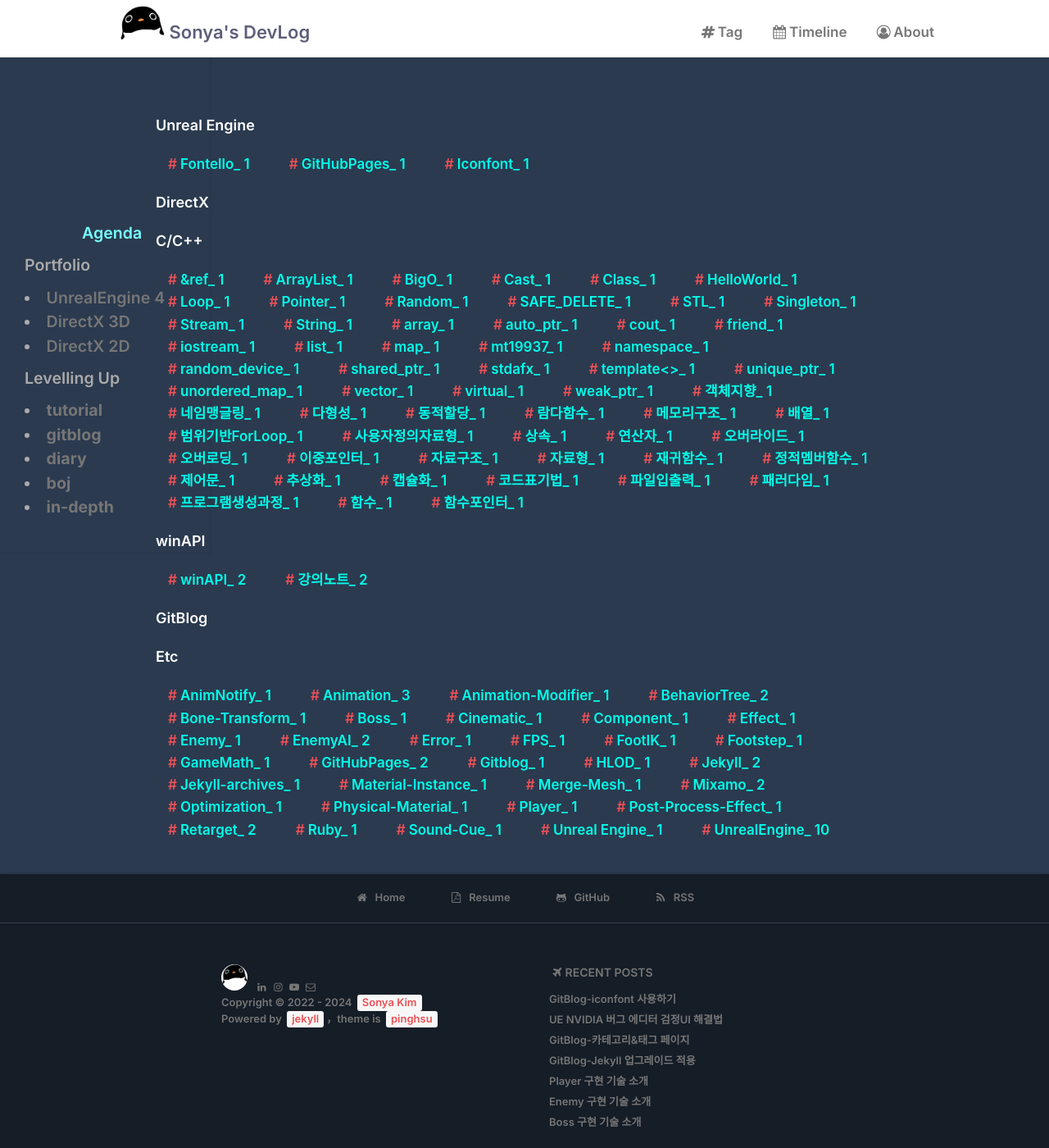
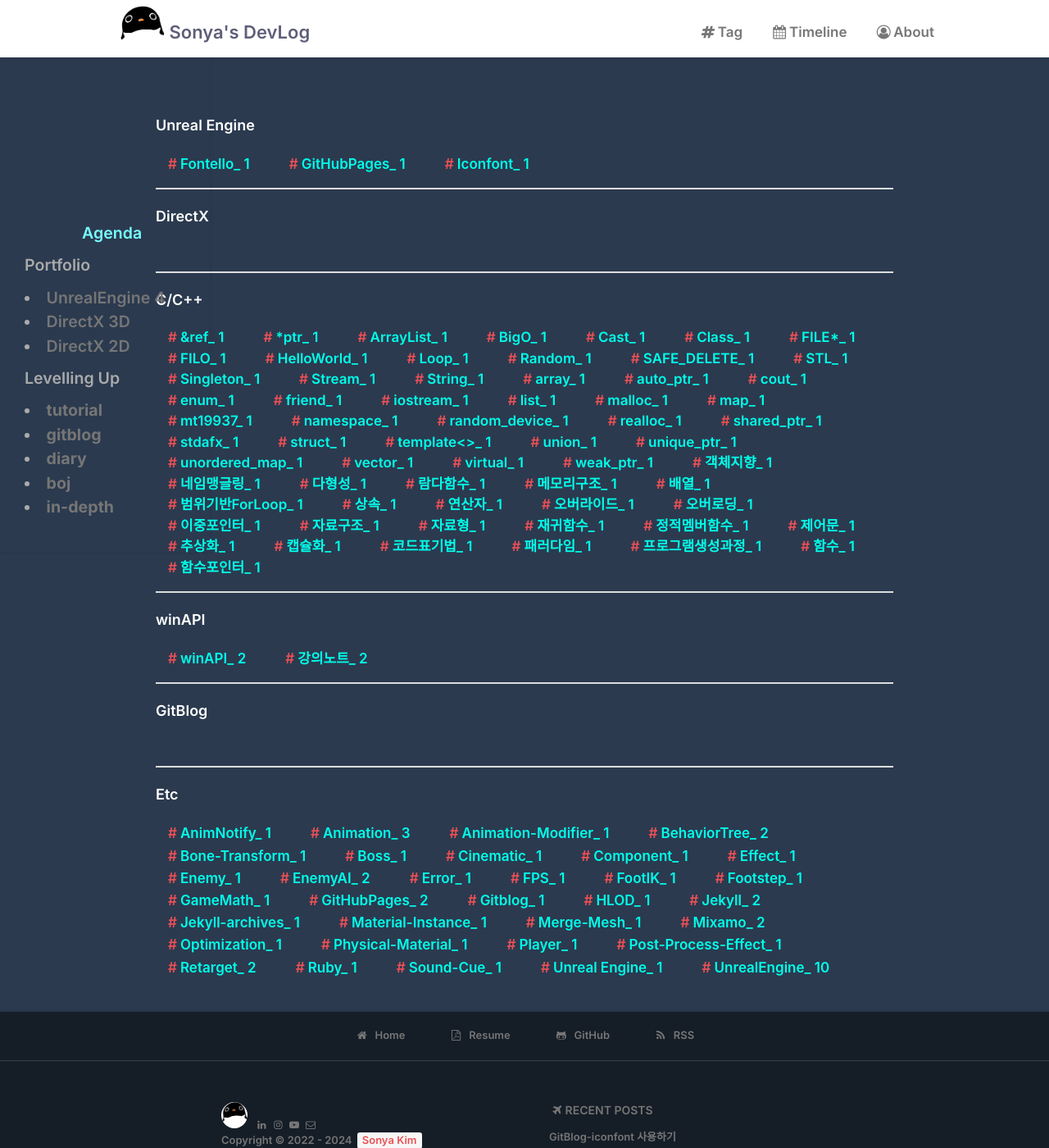
Before and after one commit to ssonsonya/ssonsonya.github.io, a Jekyll site: the page built from tags.html, in a window 1280 px wide and 1400 px high. Shown: the whole window at 82% size. Built offline with Jekyll 4.4.1, drawn with Linux system fonts in a browser that asks for light colours; nearby versions of some CDN libraries; some web fonts are replaced; comment, search, counter and statistics services are not loaded.

Commit message:
[ Tags ] detail summary tags

```diff
--- a/_posts/2022-11-08-C-StepByStep-3.md
+++ b/_posts/2022-11-08-C-StepByStep-3.md
@@ -5,13 +5,17 @@
 category: tutorial
 tag:
 - 3|메모리구조
+- 3|FILO
 - 3|재귀함수
-- 3|사용자정의자료형
-- 3|Pointer
+- 3|struct
+- 3|union
+- 3|enum
+- 3|*ptr
 - 3|이중포인터
 - 3|함수포인터
-- 3|동적할당
-- 3|파일입출력
+- 3|malloc
+- 3|realloc
+- 3|FILE*
 thumbnail: /style/image/thumbnail_C_sbs.png
 icon: book
 ---
--- a/feed.xml
+++ b/feed.xml
@@ -19,7 +19,7 @@
         <link>{{ post.url | prepend: site.baseurl | prepend: site.url }}</link>
         <guid isPermaLink="true">{{ post.url | prepend: site.baseurl | prepend: site.url }}</guid>
         {% for tag in post.tags %}
-        <category>{{ tag | xml_escape }}</category>
+        <tag>{{ tag | xml_escape }}</tag>
         {% endfor %}
         {% for cat in post.category %}
         <category>{{ cat | xml_escape }}</category>
--- a/tags.html
+++ b/tags.html
@@ -21,7 +21,31 @@
     <button class="category-title">{{ curTag | slice: 1 }}_ {{ i }}</button>
     {% endif %}
     {% endfor %}
-
+    <br>
+    {% for post in site.posts %}
+    {% if post.tag contains t %}
+    <div class="post-list-item">
+        <div class="post-list-item-container">
+            <div class="item-label_noThumb">
+                <div class="item-title"><a href="{{ post.url }}">{{ post.title }}</a></div>
+                <div class="item-meta clearfix">
+                    <div class="item-meta-date"> {{ post.date | date: "%b %d, %Y" }}</div>
+                </div>
+            </div>
+        </div>
+    </div>
+    {% endif %}
+    {% endfor %}
+    <hr>
+    <p><span style="color: #fff; font-size: 1.5em;">DirectX</span></p>
+    {% for tag in sortedtags %}
+    {% assign i = tag[1].size %}
+    {% assign curTag = tag[0] | split: "|" %}
+    {% if curTag[0] == "2" %}
+    <button class="category-title">{{ curTag | slice: 1 }}_ {{ i }}</button>
+    {% endif %}
+    {% endfor %}
+    <br>
     {% for post in site.posts %}
     {% if post.tag contains tag[0] %}
     <div class="post-list-item">
@@ -36,15 +60,43 @@
     </div>
     {% endif %}
     {% endfor %}
-    <p><span style="color: #fff; font-size: 1.5em;">DirectX</span></p>
+    <hr>
+    <p><span style="color: #fff; font-size: 1.5em;">C/C++</span></p>
     {% for tag in sortedtags %}
     {% assign i = tag[1].size %}
     {% assign curTag = tag[0] | split: "|" %}
-    {% if curTag[0] == "2" %}
+    {% if curTag[0] == "3" %}
+    <details>
+    <summary>
+    <div class="category-title">{{ curTag | slice: 1 }}_ {{ i }}</div>
+    </summary>
+    <br>
+    {% for post in site.posts %}
+    {% if post.tag contains tag[0] %}
+    <div class="post-list-item-container">
+        <div class="item-label_noThumb">
+            <div class="item-title"><a href="{{ post.url }}">{{ post.title }}</a></div>
+            <div class="item-meta clearfix">
+                <div class="item-meta-date"> {{ post.date | date: "%b %d, %Y" }}</div>
+            </div>
+        </div>
+    </div>
+    {% endif %}
+    {% endfor %}
+    <br>
+    </details>
+    {% endif %}
+    {% endfor %}
+    <hr>
+    <p><span style="color: #fff; font-size: 1.5em;">winAPI</span></p>
+    {% for tag in sortedtags %}
+    {% assign i = tag[1].size %}
+    {% assign curTag = tag[0] | split: "|" %}
+    {% if curTag[0] == "4" %}
     <button class="category-title">{{ curTag | slice: 1 }}_ {{ i }}</button>
     {% endif %}
     {% endfor %}
-
+    <br>
     {% for post in site.posts %}
     {% if post.tag contains tag[0] %}
     <div class="post-list-item">
@@ -59,15 +111,16 @@
     </div>
     {% endif %}
     {% endfor %}
-    <p><span style="color: #fff; font-size: 1.5em;">C/C++</span></p>
+    <hr>
+    <p><span style="color: #fff; font-size: 1.5em;">GitBlog</span></p>
     {% for tag in sortedtags %}
     {% assign i = tag[1].size %}
     {% assign curTag = tag[0] | split: "|" %}
-    {% if curTag[0] == "3" %}
+    {% if curTag[0] == "5" %}
     <button class="category-title">{{ curTag | slice: 1 }}_ {{ i }}</button>
     {% endif %}
     {% endfor %}
-
+    <br>
     {% for post in site.posts %}
     {% if post.tag contains tag[0] %}
     <div class="post-list-item">
@@ -82,60 +135,16 @@
     </div>
     {% endif %}
     {% endfor %}
-    <p><span style="color: #fff; font-size: 1.5em;">winAPI</span></p>
-    {% for tag in sortedtags %}
-    {% assign i = tag[1].size %}
-    {% assign curTag = tag[0] | split: "|" %}
-    {% if curTag[0] == "4" %}
-    <button class="category-title">{{ curTag | slice: 1 }}_ {{ i }}</button>
-    {% endif %}
-    {% endfor %}
-
-    {% for post in site.posts %}
-    {% if post.tag contains tag[0] %}
-    <div class="post-list-item">
-        <div class="post-list-item-container">
-            <div class="item-label_noThumb">
-                <div class="item-title"><a href="{{ post.url }}">{{ post.title }}</a></div>
-                <div class="item-meta clearfix">
-                    <div class="item-meta-date"> {{ post.date | date: "%b %d, %Y" }}</div>
-                </div>
-            </div>
-        </div>
-    </div>
-    {% endif %}
-    {% endfor %}
-    <p><span style="color: #fff; font-size: 1.5em;">GitBlog</span></p>
-    {% for tag in sortedtags %}
-    {% assign i = tag[1].size %}
-    {% assign curTag = tag[0] | split: "|" %}
-    {% if curTag[0] == "5" %}
-    <button class="category-title">{{ curTag | slice: 1 }}_ {{ i }}</button>
-    {% endif %}
-    {% endfor %}
-
-    {% for post in site.posts %}
-    {% if post.tag contains tag[0] %}
-    <div class="post-list-item">
-        <div class="post-list-item-container">
-            <div class="item-label_noThumb">
-                <div class="item-title"><a href="{{ post.url }}">{{ post.title }}</a></div>
-                <div class="item-meta clearfix">
-                    <div class="item-meta-date"> {{ post.date | date: "%b %d, %Y" }}</div>
-                </div>
-            </div>
-        </div>
-    </div>
-    {% endif %}
-    {% endfor %}
+    <hr>
     <p><span style="color: #fff; font-size: 1.5em;">Etc</span></p>
     {% for tag in sortedtags %}
     {% assign i = tag[1].size %}
     {% assign curTag = tag[0] | split: "|" %}
-    {% if curTag.size < 2 %} <button class="category-title">{{ curTag | slice: 0 }}_ {{ i }}</button>
-        {% endif %}
-        {% endfor %}
-
+    {% if curTag.size < 2 %}
+    <button class="category-title">{{ curTag | slice: 0 }}_ {{ i }}</button>
+    {% endif %}
+    {% endfor %}
+    <br>
         {% for post in site.posts %}
         {% if post.tag contains tag[0] %}
         <div class="post-list-item">
```
Also changed, not shown: style/css/style.min.css.
